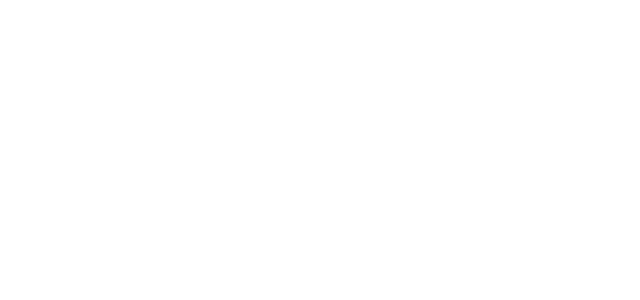
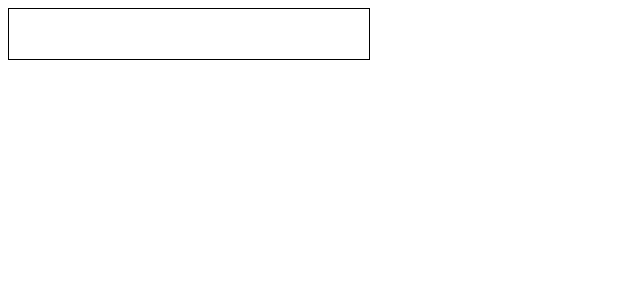
Before and after one commit to WE-MORY/WEMORY-Frontend, a React (Create React App) app in the folder frontend/: page / in a window 1280 px wide. Shown: the top 300 px of the page, without its empty margins (0-640 px from the left). Built offline with nearby package versions, Linux system fonts and the light colour scheme.

Commit message:
개발::Header 진행중

```diff
--- a/frontend/src/components/App.js
+++ b/frontend/src/components/App.js
@@ -1,9 +1,10 @@
 import React from 'react';
+import Header from './HeaderPanel/Header';
 
 const App = () => {
   return (
     <div>
-
+      <Header />
     </div>
   );
 }
--- a/frontend/src/components/HeaderPanel/Header.js
+++ b/frontend/src/components/HeaderPanel/Header.js
@@ -1,10 +1,19 @@
 import React from 'react';
+import styled from 'styled-components';
+
+const HeaderPanel = styled.div`
+    width: 360px;
+    height: 50px;
+    background-color: white;
+    // 크기 확인용 border.
+    border: 1px solid black;
+    `
 
 const Header = () => {
     return (
-        <div>
-
-        </div>
+        <>
+            <HeaderPanel />
+        </>
     );
 }
 
```
Also changed, not shown: 1 other file (tests, documents, lock files or other folders).
